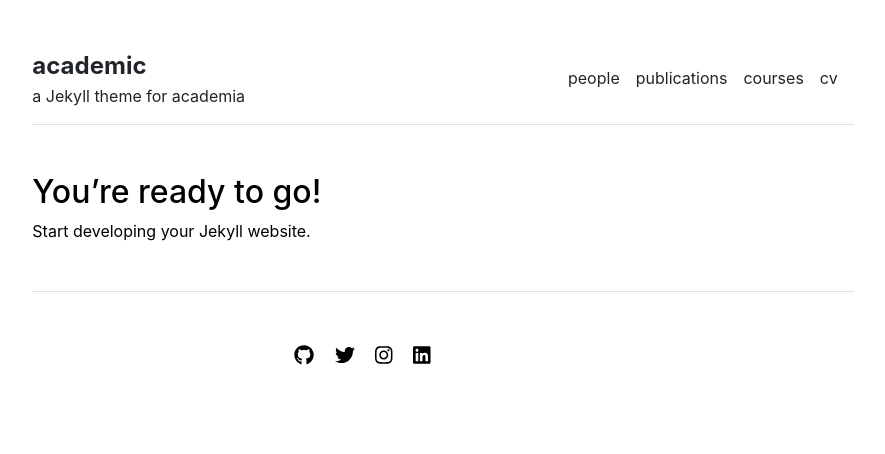
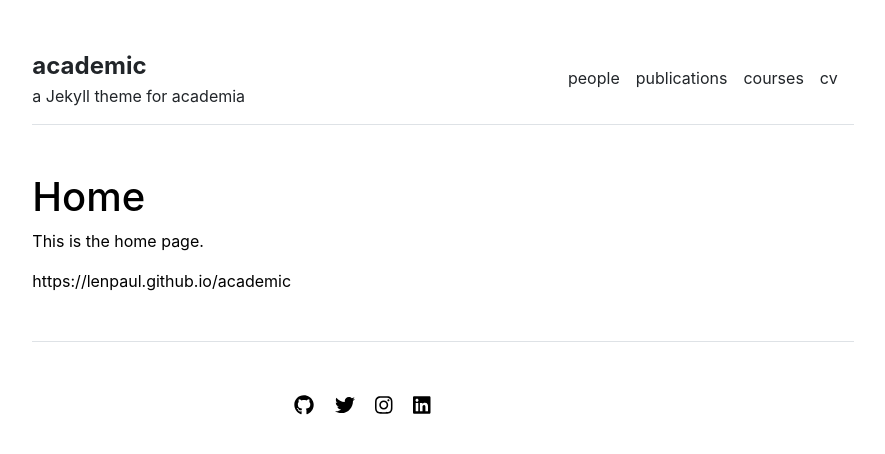
Before and after one commit to LeNPaul/academic, a Jekyll site: the page built from index.md, in a window 1280 px wide. Shown: the top 454 px of the page, without its empty margins (197-1082 px from the left). Built offline with Jekyll 4.4.1, drawn with Linux system fonts in a browser that asks for light colours.

Commit message:
#3 Update home page title and placeholder text; update url for main.css asset file

```diff
--- a/_includes/head.html
+++ b/_includes/head.html
@@ -4,7 +4,7 @@
   <title>{{ page.title }} | {{ site.title }}</title>
   <link rel="stylesheet" href="{{ site.github.url }}/assets/libs/bootstrap/bootstrap.min.css">
   <script defer src="{{ site.github.url }}/assets/libs/fontawesome/all.min.js"></script>
-  <link rel="stylesheet" href="{{ "{{ site.github.url }}/assets/css/main.css" | relative_url }}">
+  <link rel="stylesheet" href="{{ site.github.url }}/assets/css/main.css">
   <link rel="apple-touch-icon" sizes="152x152" href="{{ site.github.url }}/assets/apple-icon-152x152.png">
   <link rel="shortcut icon" href="{{ site.github.url }}/assets/favicon.ico">
   <link rel="preconnect" href="https://fonts.gstatic.com">
--- a/index.md
+++ b/index.md
@@ -1,8 +1,10 @@
 ---
 layout: default
-title: "Happy Jekylling!"
+title: "Home"
 ---
 
-## You're ready to go!
+# Home
 
-Start developing your Jekyll website.
+This is the home page.
+
+{{ site.github.url }}
```
